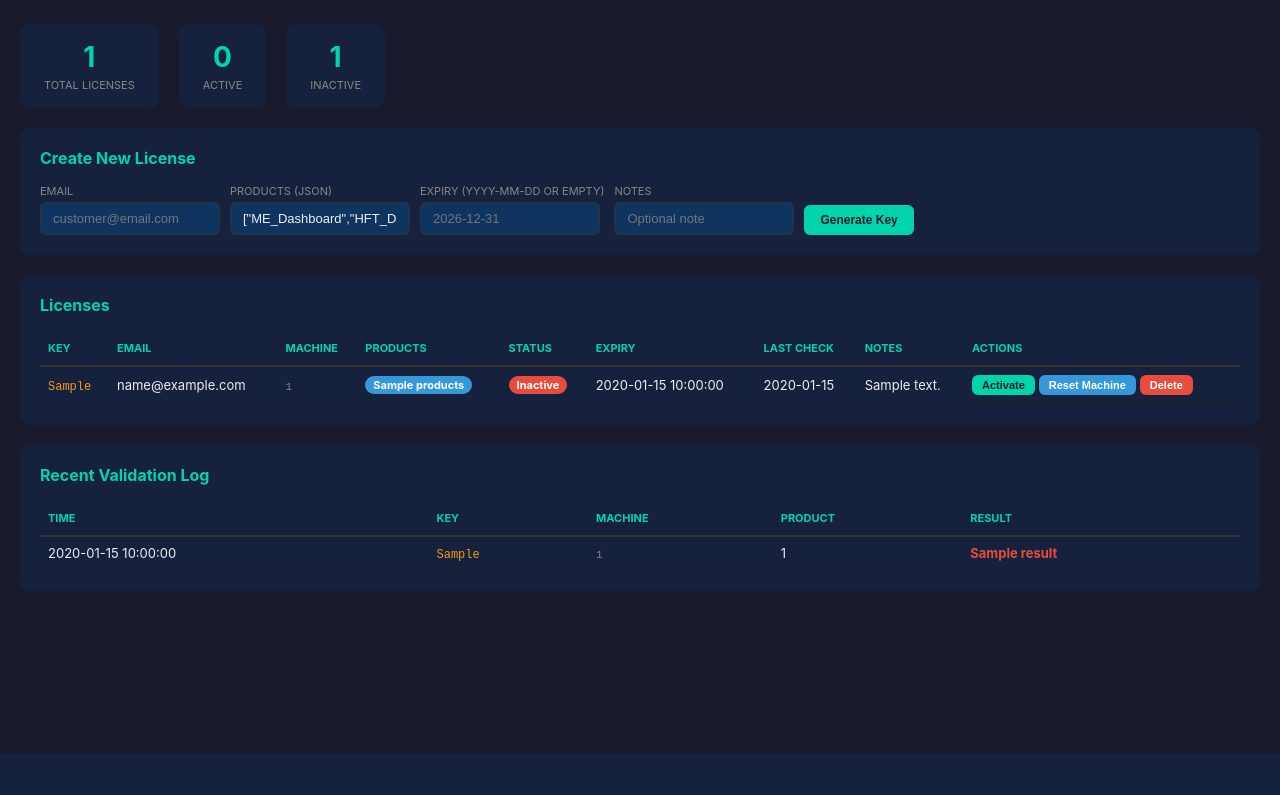
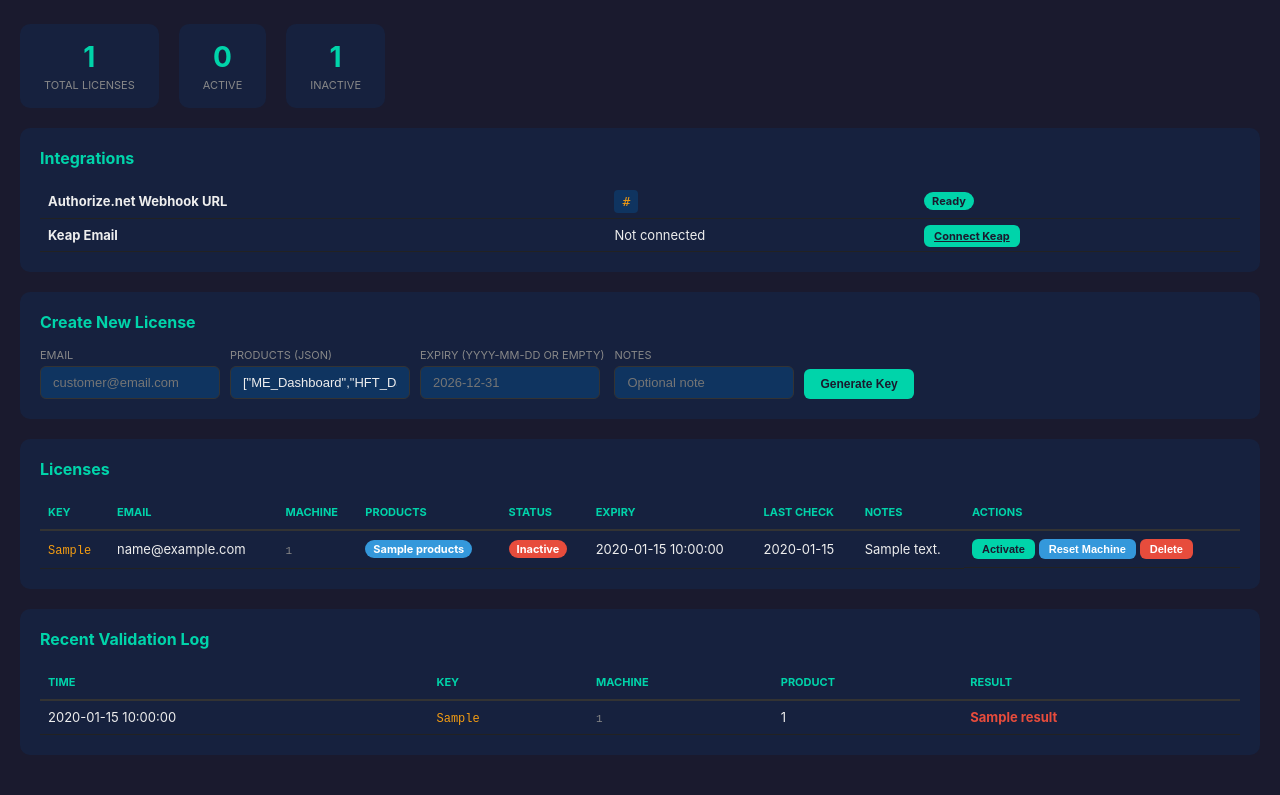
Before and after one commit to vincinhovic-stack/topez-license-server, a FastAPI app: template templates/admin.html in a window 1280 px wide. Shown: the part 46-841 px from the top of the page. Before the commit the page ends 800 px from the top, so only its background shows below. Run offline with FastAPI, Linux system fonts and the light colour scheme; the template is opened without the code that fills it: most values are stand-ins (such as "Sample title", 1, 10 or a date in 2020).

Commit message:
Update admin.html

```diff
--- a/templates/admin.html
+++ b/templates/admin.html
@@ -74,6 +74,35 @@
             <div class="number">{{ licenses|rejectattr('active')|list|length }}</div>
             <div class="label">Inactive</div>
         </div>
+    </div>
+
+    <!-- Integrations -->
+    <div class="section">
+        <h2>Integrations</h2>
+        <table>
+            <tr>
+                <td><strong>Authorize.net Webhook URL</strong></td>
+                <td><code style="color: #f39c12; background: #0f3460; padding: 4px 8px; border-radius: 4px;">{{ webhook_url }}</code></td>
+                <td><span class="badge badge-green">Ready</span></td>
+            </tr>
+            <tr>
+                <td><strong>Keap Email</strong></td>
+                <td>
+                    {% if keap_connected %}
+                        Connected
+                    {% else %}
+                        Not connected
+                    {% endif %}
+                </td>
+                <td>
+                    {% if keap_connected %}
+                        <span class="badge badge-green">Connected</span>
+                    {% else %}
+                        <a href="/admin/keap/connect" class="btn btn-sm btn-green">Connect Keap</a>
+                    {% endif %}
+                </td>
+            </tr>
+        </table>
     </div>
 
     <!-- Create License -->
```
